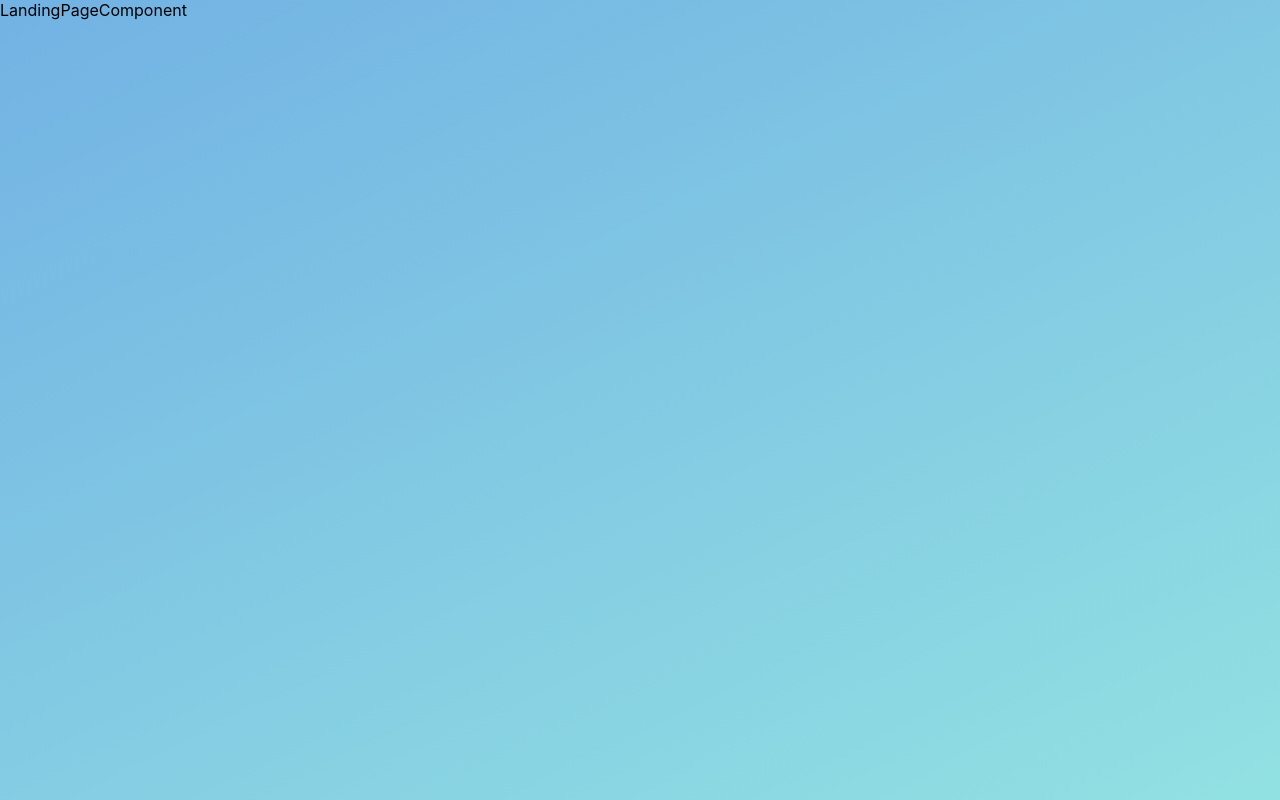
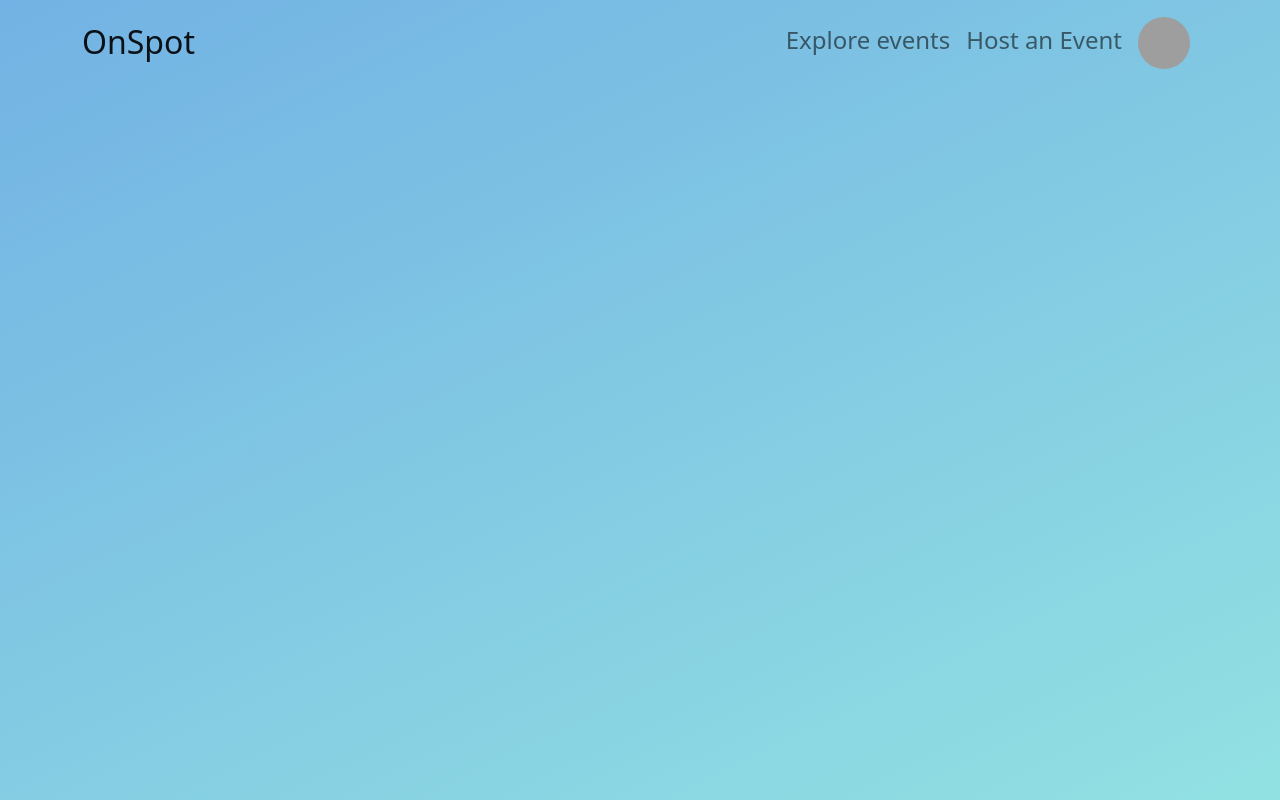
Before and after one commit to MartinYordanov374/OnSpot, a React (Create React App) app: page / in a window 1280 px wide. Built offline with nearby package versions, Linux system fonts and the light colour scheme; grey boxes are pictures that could not be loaded.

Commit message:
Added styling for the home page navbar

```diff
--- a/package.json
+++ b/package.json
@@ -6,7 +6,9 @@
     "@testing-library/jest-dom": "^5.16.5",
     "@testing-library/react": "^13.4.0",
     "@testing-library/user-event": "^13.5.0",
+    "bootstrap": "^5.2.3",
     "react": "^18.2.0",
+    "react-bootstrap": "^2.6.0",
     "react-dom": "^18.2.0",
     "react-router-dom": "^6.4.3",
     "react-scripts": "5.0.1",
--- a/src/Components/LandingPageComponent/LandingPageComponent.js
+++ b/src/Components/LandingPageComponent/LandingPageComponent.js
@@ -1,9 +1,12 @@
 import React, { Component } from 'react'
+import NavbarComponent from '../NavbarComponent/NavbarComponent'
 
 export default class LandingPageComponent extends Component {
   render() {
     return (
-      <div>LandingPageComponent</div>
+      <div>
+        <NavbarComponent/>
+      </div>
     )
   }
 }
--- /dev/null
+++ b/src/Components/NavbarComponent/NavbarComponent.js
@@ -0,0 +1,28 @@
+import React, { Component } from 'react'
+import {Navbar, NavItem, NavLink, Nav, NavbarBrand, Container} from 'react-bootstrap'
+import 'bootstrap/dist/css/bootstrap.css';
+import './NavbarStyles.css'
+export default class NavbarComponent extends Component {
+  render() {
+    return (
+
+      <Navbar>
+      <Container>
+        <NavbarBrand href="/">OnSpot</NavbarBrand>
+        <Nav className="mr-auto">
+          <Nav.Link href="/ExporeEvents">Explore events</Nav.Link>
+          <Nav.Link href="/HostEvent">Host an Event</Nav.Link>
+
+          <Nav.Link href="/profile">
+            <img
+            src='https://external-content.duckduckgo.com/iu/?u=https%3A%2F%2Fi.pinimg.com%2F736x%2F8b%2F16%2F7a%2F8b167af653c2399dd93b952a48740620.jpg&f=1&nofb=1&ipt=33608bf0973b950d8a9032fd47b796c156c60bf3f6edf4b174dc2947f2d9b4da&ipo=images'
+            className='ProfilePicture'
+          />
+          </Nav.Link>
+
+        </Nav>
+      </Container>
+    </Navbar>
+    )
+  }
+}
--- /dev/null
+++ b/src/Components/NavbarComponent/NavbarStyles.css
@@ -0,0 +1,15 @@
+.ProfilePicture {
+  border-radius: 50%;
+  width: 52px;
+  height: 52px;
+}
+
+.nav-link {
+  font-size: 1.5rem;
+  line-height: 3rem;
+}
+
+.navbar-brand {
+  font-size: 2rem;
+}
+/*# sourceMappingURL=NavbarStyles.css.map */
--- /dev/null
+++ b/src/Components/NavbarComponent/NavbarStyles.scss
@@ -0,0 +1,14 @@
+.ProfilePicture{
+    border-radius: 50%;
+    width: 52px;
+    height: 52px;
+}
+.nav-link
+{
+    font-size: 1.5rem;
+    line-height: 3rem;
+}
+
+.navbar-brand{
+    font-size: 2rem;
+}
```
Also changed, not shown: src/Components/NavbarComponent/Navbar.js (deleted, +0 -10 lines), 2 other files (tests, documents, lock files or other folders).
